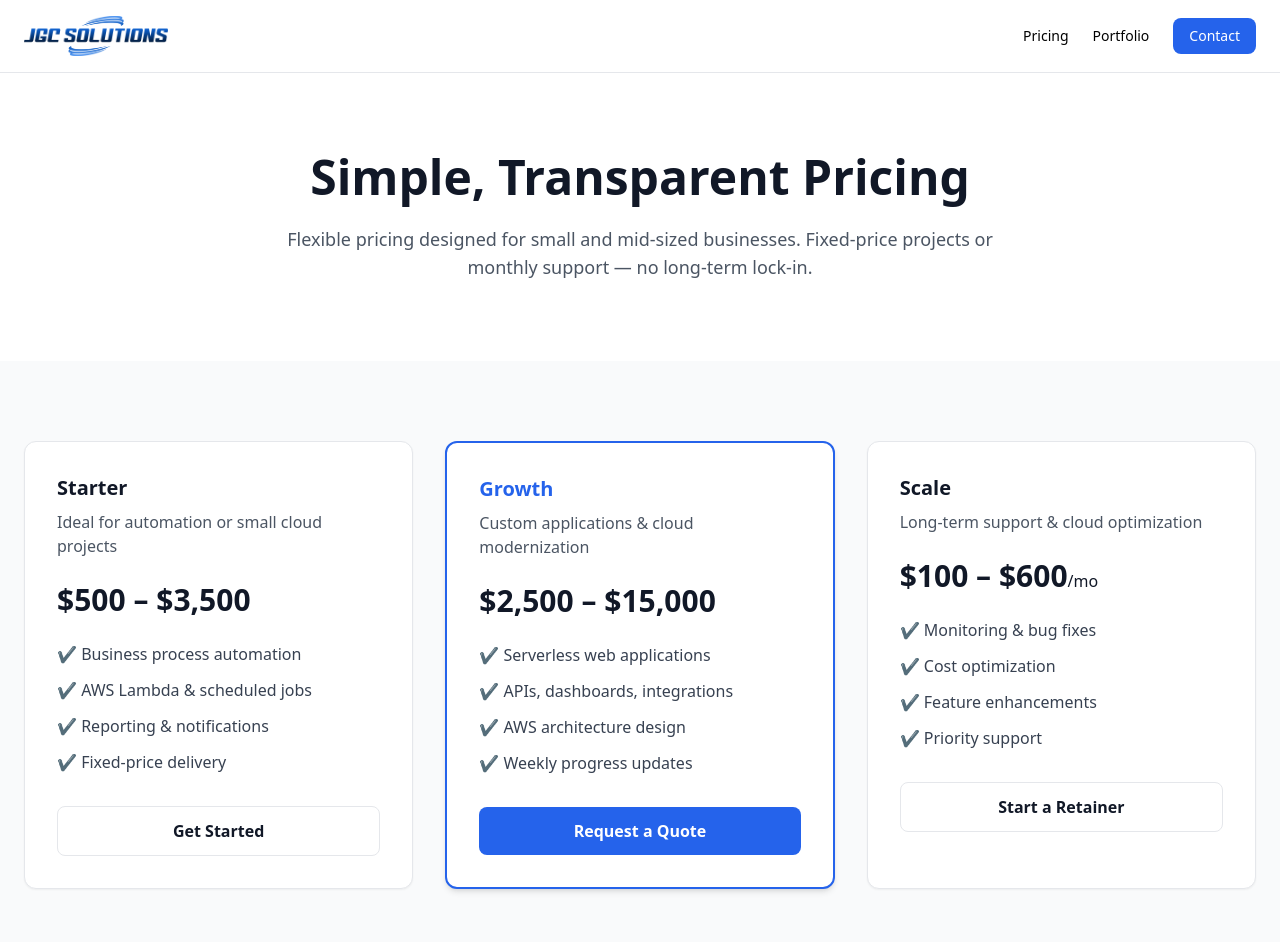
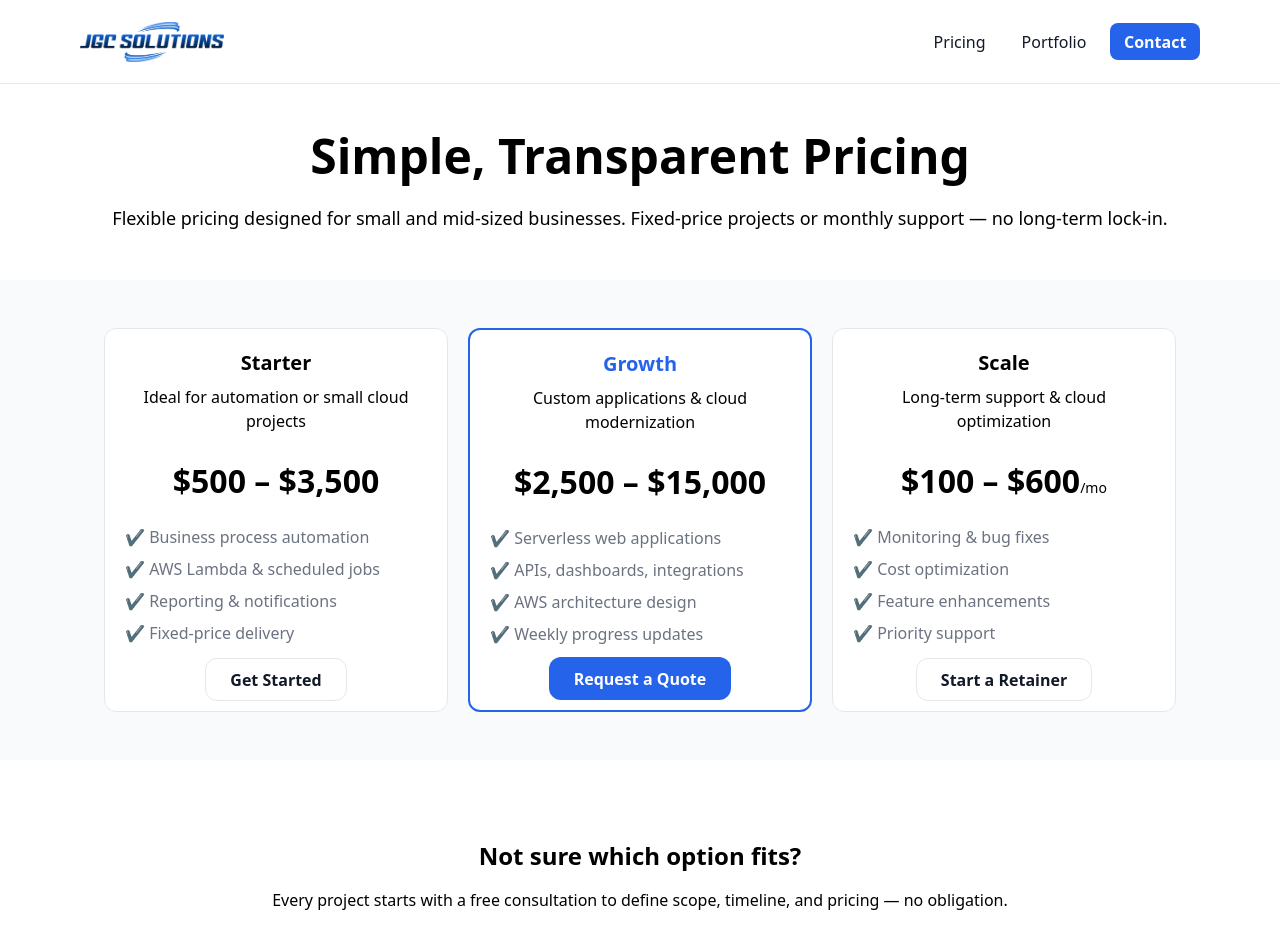
Before and after one commit to jgcsol/website, a Next.js app: page /pricing in a window 1280 px wide. Shown: the top 942 px of the page. Built offline with nearby package versions, Linux system fonts and the light colour scheme.

Commit message:
seperated css

```diff
--- a/app/components/navbar.tsx
+++ b/app/components/navbar.tsx
@@ -2,30 +2,17 @@ import Link from "next/link";
 
 export default function Navbar() {
   return (
-    <nav className="border-b bg-white">
-      <div className="max-w-7xl mx-auto px-6 py-4 flex justify-between items-center">
-
-        {/* Brand */}
-        <Link href="/" className="text-xl font-bold">
-          <img
-          src="/images/logo.png"
-          alt="logo"
-          className="h-10 w-auto mr-3"
-          />
+    <nav className="nav">
+      <div className="container" style={{display:'flex',alignItems:'center',justifyContent:'space-between',padding:'0.6rem 0'}}>
+        <Link href="/" className="nav__brand">
+          <img src="/images/logo.png" alt="logo" className="nav__logo" style={{height:40,marginRight:12}} />
         </Link>
 
-        {/* Navigation */}
-        <div className="flex items-center gap-6 text-sm font-medium">
-          <Link href="/pricing">Pricing</Link>
-          <Link href="/portfolio">Portfolio</Link>
-          <Link
-            href="/contact"
-            className="px-4 py-2 rounded-lg bg-blue-600 text-white hover:bg-blue-700 transition"
-          >
-            Contact
-          </Link>
+        <div className="nav__links">
+          <Link href="/pricing" className="nav__link">Pricing</Link>
+          <Link href="/portfolio" className="nav__link">Portfolio</Link>
+          <Link href="/contact" className="nav__cta">Contact</Link>
         </div>
-
       </div>
     </nav>
   );
--- a/app/contact/page.tsx
+++ b/app/contact/page.tsx
@@ -70,67 +70,40 @@ export default function ContactForm() {
 
 
   return (
-    <section className="max-w-2xl mx-auto px-6 py-20">
-      <h1 className="text-3xl md:text-4xl font-bold text-center mb-6">
-        Contact JGC Solutions
-      </h1>
+    <section className="contact container">
+      <h1 className="contact__title">Contact JGC Solutions</h1>
 
-      <p className="text-center text-gray-600 mb-12">
-        Tell us about your project and we’ll respond within 1 business day.
-      </p>
+      <p className="contact__lead">Tell us about your project and we’ll respond within 1 business day.</p>
 
-      <form onSubmit={handleSubmit} className="space-y-6">
-        <div>
-          <label className="block font-medium mb-1">Name *</label>
-          <input
-            name="name"
-            required
-            className="w-full border rounded-lg px-4 py-3"
-          />
+      <form onSubmit={handleSubmit} className="form">
+        <div className="field">
+          <label>Name *</label>
+          <input name="name" required />
         </div>
 
-        <div>
-          <label className="block font-medium mb-1">Email *</label>
-          <input
-            type="email"
-            name="email"
-            required
-            className="w-full border rounded-lg px-4 py-3"
-          />
+        <div className="field">
+          <label>Email *</label>
+          <input type="email" name="email" required />
         </div>
 
-        <div>
-          <label className="block font-medium mb-1">Company</label>
-          <input
-            name="company"
-            className="w-full border rounded-lg px-4 py-3"
-          />
+        <div className="field">
+          <label>Company</label>
+          <input name="company" />
         </div>
 
-        <div>
-          <label className="block font-medium mb-1">Message *</label>
-          <textarea
-            name="message"
-            rows={5}
-            required
-            className="w-full border rounded-lg px-4 py-3"
-          />
+        <div className="field field--full">
+          <label>Message *</label>
+          <textarea name="message" rows={5} required />
         </div>
 
-        <button
-          type="submit"
-          disabled={loading}
-          className="w-full bg-blue-600 text-white py-3 rounded-lg font-semibold"
-        >
-          {loading ? "Sending..." : "Send Message"}
-        </button>
+        <div className="form__actions">
+          <button type="submit" disabled={loading} className="btn btn--primary">
+            {loading ? "Sending..." : "Send Message"}
+          </button>
+        </div>
 
         {feedback && (
-          <p
-            className={`text-center font-medium ${
-              isError ? "text-red-600" : "text-green-600"
-            }`}
-          >
+          <p className={`feedback ${isError ? "feedback--error" : "feedback--success"}`}>
             {feedback}
           </p>
         )}
--- a/app/layout.tsx
+++ b/app/layout.tsx
@@ -1,6 +1,11 @@
 import type { Metadata } from "next";
 import { Geist, Geist_Mono } from "next/font/google";
 import "../styles/global.css";
+import "../styles/home.css";
+import "../styles/contact.css";
+import "../styles/portfolio.css";
+import "../styles/pricing.css";
+import "../styles/navbar.css";
 import Navbar from "./components/navbar";
 
 const geistSans = Geist({ variable: "--font-geist-sans", subsets: ["latin"] });
--- a/app/portfolio/page.tsx
+++ b/app/portfolio/page.tsx
@@ -49,54 +49,39 @@ const caseStudies: CaseStudy[] = [
 
 export default function PortfolioPage() {
   return (
-    <main className="bg-white text-gray-900">
+    <main>
 
       {/* HEADER */}
-      <section className="max-w-5xl mx-auto px-6 py-20 text-center">
-        <h1 className="text-4xl md:text-5xl font-bold">
-          Portfolio & Case Studies
-        </h1>
-        <p className="mt-6 text-lg text-gray-600">
-          Real-world examples of cloud solutions built with AWS to improve
-          performance, scalability, and operational efficiency.
-        </p>
+      <section className="portfolio container">
+        <h1 className="text-4xl md:text-5xl font-bold">Portfolio & Case Studies</h1>
+        <p className="mt-6 text-lg">Real-world examples of cloud solutions built with AWS to improve performance, scalability, and operational efficiency.</p>
       </section>
 
       {/* CASE STUDIES */}
-      <section className="max-w-6xl mx-auto px-6 pb-20 grid md:grid-cols-2 gap-8">
+      <section className="container portfolio__grid pb-20">
         {caseStudies.map((project) => (
-          <div
-            key={project.title}
-            className="border rounded-xl p-6 shadow-sm hover:shadow-md transition"
-          >
-            <h3 className="text-xl font-semibold">{project.title}</h3>
+          <div key={project.title} className="portfolio__item">
+            <h3 className="portfolio__title">{project.title}</h3>
 
-            <p className="mt-3 text-gray-600">{project.description}</p>
+            <p className="portfolio__excerpt">{project.description}</p>
 
             <div className="mt-4">
               <p className="font-medium">Technology Stack</p>
-              <ul className="mt-2 flex flex-wrap gap-2">
+              <ul className="mt-2" style={{display: 'flex', flexWrap: 'wrap', gap: '0.5rem'}}>
                 {project.stack.map((tech) => (
-                  <li
-                    key={tech}
-                    className="text-sm bg-gray-100 px-3 py-1 rounded-full"
-                  >
+                  <li key={tech} className="text-sm" style={{background:'#f3f4f6',padding:'0.25rem 0.6rem',borderRadius:999}}>
                     {tech}
                   </li>
                 ))}
               </ul>
             </div>
 
-            <p className="mt-4 text-gray-700">
+            <p className="mt-4">
               <span className="font-medium">Outcome:</span> {project.outcome}
             </p>
 
             {project.diagram && (
-              <img
-                src={project.diagram}
-                alt={`${project.title} architecture diagram`}
-                className="mt-6 rounded-lg border"
-              />
+              <img src={project.diagram} alt={`${project.title} architecture diagram`} className="mt-6 rounded-lg border" />
             )}
           </div>
         ))}
@@ -104,19 +89,10 @@ export default function PortfolioPage() {
 
       {/* CTA */}
       <section className="bg-gray-50 py-20 text-center">
-        <h2 className="text-2xl md:text-3xl font-bold">
-          Want similar results for your business?
-        </h2>
-        <p className="mt-4 text-gray-600">
-          Let’s discuss your goals and design a solution that fits your needs.
-        </p>
+        <h2 className="text-2xl md:text-3xl font-bold">Want similar results for your business?</h2>
+        <p className="mt-4">Let’s discuss your goals and design a solution that fits your needs.</p>
 
-        <Link
-          href="/contact"
-          className="mt-8 inline-block px-8 py-3 bg-blue-600 text-white rounded-lg font-semibold hover:bg-blue-700 transition"
-        >
-          Schedule a Consultation
-        </Link>
+        <Link href="/contact" className="mt-8 inline-block px-8 py-3 bg-blue-600 text-white rounded-lg font-semibold hover:bg-blue-700 transition">Schedule a Consultation</Link>
       </section>
 
     </main>
--- a/app/pricing/page.tsx
+++ b/app/pricing/page.tsx
@@ -2,101 +2,70 @@ import Link from "next/link";
 
 export default function Pricing() {
   return (
-    <main className="bg-white text-gray-900">
+    <main>
 
       {/* HEADER */}
-      <section className="max-w-7xl mx-auto px-6 py-20 text-center">
-        <h1 className="text-4xl md:text-5xl font-bold">
-          Simple, Transparent Pricing
-        </h1>
-        <p className="mt-6 text-lg text-gray-600 max-w-3xl mx-auto">
-          Flexible pricing designed for small and mid-sized businesses.
-          Fixed-price projects or monthly support — no long-term lock-in.
-        </p>
+      <section className="pricing container">
+        <h1 className="text-4xl md:text-5xl font-bold ">Simple, Transparent Pricing</h1>
+        <p className="mt-6 text-lg">Flexible pricing designed for small and mid-sized businesses. Fixed-price projects or monthly support — no long-term lock-in.</p>
       </section>
 
       {/* PRICING CARDS */}
-      <section className="bg-gray-50 py-20">
-        <div className="max-w-7xl mx-auto px-6 grid md:grid-cols-3 gap-8">
+      <section className="pricing bg-gray-50">
+        <div className="container pricing__grid">
 
-          {/* STARTER */}
-          <div className="bg-white border rounded-xl p-8 shadow-sm">
+          <div className="pricing__card">
             <h3 className="text-xl font-semibold">Starter</h3>
-            <p className="mt-2 text-gray-600">
-              Ideal for automation or small cloud projects
-            </p>
+            <p className="mt-2">Ideal for automation or small cloud projects</p>
 
-            <p className="mt-6 text-3xl font-bold">
-              $500 – $3,500
-            </p>
+            <p className="mt-6 pricing__price">$500 – $3,500</p>
 
-            <ul className="mt-6 space-y-3 text-gray-700">
-              <li>✔ Business process automation</li>
-              <li>✔ AWS Lambda & scheduled jobs</li>
-              <li>✔ Reporting & notifications</li>
-              <li>✔ Fixed-price delivery</li>
+            <ul className="pricing__features">
+              <li className="pricing__feature">✔ Business process automation</li>
+              <li className="pricing__feature">✔ AWS Lambda & scheduled jobs</li>
+              <li className="pricing__feature">✔ Reporting & notifications</li>
+              <li className="pricing__feature">✔ Fixed-price delivery</li>
             </ul>
 
-            <Link
-              href="/contact"
-              className="mt-8 inline-block w-full text-center px-6 py-3 border rounded-lg font-semibold hover:bg-gray-100 transition"
-            >
-              Get Started
-            </Link>
+            <div className="pricing__cta">
+              <Link href="/contact" className="btn btn--ghost">Get Started</Link>
+            </div>
           </div>
 
-          {/* GROWTH */}
-          <div className="bg-white border-2 border-blue-600 rounded-xl p-8 shadow-md">
-            <h3 className="text-xl font-semibold text-blue-600">
-              Growth
-            </h3>
-            <p className="mt-2 text-gray-600">
-              Custom applications & cloud modernization
-            </p>
+          <div className="pricing__card" style={{borderWidth:2,borderColor:'#2563eb'}}>
+            <h3 className="text-xl font-semibold" style={{color:'#2563eb'}}>Growth</h3>
+            <p className="mt-2">Custom applications & cloud modernization</p>
 
-            <p className="mt-6 text-3xl font-bold">
-              $2,500 – $15,000
-            </p>
+            <p className="mt-6 pricing__price">$2,500 – $15,000</p>
 
-            <ul className="mt-6 space-y-3 text-gray-700">
-              <li>✔ Serverless web applications</li>
-              <li>✔ APIs, dashboards, integrations</li>
-              <li>✔ AWS architecture design</li>
-              <li>✔ Weekly progress updates</li>
+            <ul className="pricing__features">
+              <li className="pricing__feature">✔ Serverless web applications</li>
+              <li className="pricing__feature">✔ APIs, dashboards, integrations</li>
+              <li className="pricing__feature">✔ AWS architecture design</li>
+              <li className="pricing__feature">✔ Weekly progress updates</li>
             </ul>
 
-            <Link
-              href="/contact"
-              className="mt-8 inline-block w-full text-center px-6 py-3 bg-blue-600 text-white rounded-lg font-semibold hover:bg-blue-700 transition"
-            >
-              Request a Quote
-            </Link>
+            <div className="pricing__cta">
+              <Link href="/contact" className="btn btn--primary">Request a Quote</Link>
+            </div>
           </div>
 
-          {/* SCALE */}
-          <div className="bg-white border rounded-xl p-8 shadow-sm">
+          <div className="pricing__card">
             <h3 className="text-xl font-semibold">Scale</h3>
-            <p className="mt-2 text-gray-600">
-              Long-term support & cloud optimization
-            </p>
+            <p className="mt-2">Long-term support & cloud optimization</p>
 
-            <p className="mt-6 text-3xl font-bold">
-              $100 – $600<span className="text-base font-normal">/mo</span>
-            </p>
+            <p className="mt-6 pricing__price">$100 – $600<span style={{fontSize:'0.875rem',fontWeight:400}}>/mo</span></p>
 
-            <ul className="mt-6 space-y-3 text-gray-700">
-              <li>✔ Monitoring & bug fixes</li>
-              <li>✔ Cost optimization</li>
-              <li>✔ Feature enhancements</li>
-              <li>✔ Priority support</li>
+            <ul className="pricing__features">
+              <li className="pricing__feature">✔ Monitoring & bug fixes</li>
+              <li className="pricing__feature">✔ Cost optimization</li>
+              <li className="pricing__feature">✔ Feature enhancements</li>
+              <li className="pricing__feature">✔ Priority support</li>
             </ul>
 
-            <Link
-              href="/contact"
-              className="mt-8 inline-block w-full text-center px-6 py-3 border rounded-lg font-semibold hover:bg-gray-100 transition"
-            >
-              Start a Retainer
-            </Link>
+            <div className="pricing__cta">
+              <Link href="/contact" className="btn btn--ghost">Start a Retainer</Link>
+            </div>
           </div>
 
         </div>
@@ -104,20 +73,10 @@ export default function Pricing() {
 
       {/* FAQ / FOOTER CTA */}
       <section className="py-20 text-center max-w-4xl mx-auto px-6">
-        <h2 className="text-2xl font-bold">
-          Not sure which option fits?
-        </h2>
-        <p className="mt-4 text-gray-600">
-          Every project starts with a free consultation to define scope,
-          timeline, and pricing — no obligation.
-        </p>
+        <h2 className="text-2xl font-bold">Not sure which option fits?</h2>
+        <p className="mt-4">Every project starts with a free consultation to define scope, timeline, and pricing — no obligation.</p>
 
-        <Link
-          href="/contact"
-          className="mt-8 inline-block px-8 py-3 bg-blue-600 text-white rounded-lg font-semibold hover:bg-blue-700 transition"
-        >
-          Schedule a Free Consultation
-        </Link>
+        <Link href="/contact" className="mt-8 inline-block px-8 py-3 btn btn--primary">Schedule a Free Consultation</Link>
       </section>
 
     </main>
--- /dev/null
+++ b/styles/contact.css
@@ -0,0 +1,28 @@
+/* Contact page styles */
+:root{--bg:#ffffff;--text:#111827;--muted:#6b7280;--accent:#2563eb;--border:#e5e7eb}
+.contact{padding:3rem 0;text-align:center}
+.contact .container{max-width:720px;margin:0 auto}
+.contact__title{font-size:1.75rem;font-weight:700;margin:0}
+.contact__lead{margin-top:0.5rem;color:var(--muted)}
+
+.form{margin-top:1.25rem;display:grid;gap:1rem;text-align:left;width:100%}
+.form{max-width:720px;margin-left:auto;margin-right:auto}
+.field{display:flex;flex-direction:column}
+.field label{font-size:.95rem;margin-bottom:.5rem;font-weight:600;color:var(--text)}
+.field input,.field textarea{padding:.75rem 0.9rem;border:1px solid var(--border);border-radius:.5rem;font-size:1rem;width:100%;background:#fff}
+.field input:focus,.field textarea:focus{outline:none;box-shadow:0 0 0 3px rgba(37,99,235,0.08);border-color:var(--accent)}
+.field textarea{min-height:160px;resize:vertical}
+
+.form__actions{display:flex;justify-content:center;margin-top:1rem;align-content: center;grid-column:1 / -1}
+.form .btn{min-width:14rem}
+
+.feedback{margin-top:1rem;text-align:center;font-weight:600}
+.feedback--error{color:#dc2626}
+.feedback--success{color:#16a34a}
+
+/* responsive */
+@media(min-width:768px){
+	.form{grid-template-columns:1fr 1fr}
+	.field--full{grid-column:1 / -1}
+	.form__actions{justify-content:center;grid-column:1 / -1}
+}
--- /dev/null
+++ b/styles/home.css
@@ -0,0 +1,63 @@
+:root{
+  --bg:#ffffff;
+  --text:#111827;
+  --muted:#6b7280;
+  --blue:#2563eb;
+  --blue-dark:#1e40af;
+  --surface:#f9fafb;
+  --border:#e5e7eb;
+}
+
+/* Layout utilities */
+.container{max-width:1120px;margin:0 auto;padding:0 1.5rem}
+.section{padding:4rem 0}
+
+/* HERO */
+.hero{background:var(--bg);color:var(--text);text-align:center;padding:6rem 0}
+.hero__title{font-weight:700;line-height:1.05;font-size:2.25rem}
+@media(min-width:768px){.hero__title{font-size:3.75rem}}
+.hero__highlight{color:var(--blue)}
+.hero__lead{margin-top:1.5rem;color:var(--muted);max-width:48rem;margin-left:auto;margin-right:auto}
+.hero__actions{margin-top:2.5rem;display:flex;justify-content:center;gap:1rem}
+
+/* Buttons */
+.btn{padding:0.6rem 1.5rem;border-radius:0.75rem;font-weight:600;transition:background-color .15s, color .15s}
+.btn--primary{background:var(--blue);color:#fff;border:1px solid transparent}
+.btn--primary:hover{background:var(--blue-dark)}
+.btn--ghost{background:transparent;color:var(--text);border:1px solid var(--border)}
+.btn--ghost:hover{background:#f3f4f6}
+
+/* White variant used for CTAs on colored sections */
+.btn--white{background:#ffffff;color:var(--blue);border:1px solid transparent}
+.btn--white:hover{background:#f3f4f6}
+
+/* SERVICES */
+.services{background:var(--surface);padding:3rem 0}
+.services{ text-align:center }
+.services__grid{display:grid;gap:2rem;grid-template-columns:1fr}
+@media(min-width:768px){.services__grid{grid-template-columns:repeat(3,1fr)}}
+.service-card{background:#fff;border-radius:0.75rem;padding:1.25rem;border:1px solid var(--border);box-shadow:0 1px 4px rgba(2,6,23,0.04)}
+.service-card__title{font-weight:600}
+.service-card__text{margin-top:.75rem;color:var(--muted)}
+/* keep card content left-aligned for readability */
+.service-card{ text-align:left }
+
+/* WHY + RESULTS */
+.why{padding:3rem 0}
+.why__grid{display:grid;gap:2.5rem}
+@media(min-width:768px){.why__grid{grid-template-columns:1fr 1fr}}
+.why__list{color:var(--text);line-height:1.6}
+.results-card{background:#eff6ff;border-radius:0.75rem;padding:1.5rem}
+.results-card__title{color:#1e3a8a;font-weight:700}
+
+/* CTA */
+.cta{background:var(--blue);color:#fff;padding:3.5rem 0;text-align:center}
+.cta__title{font-weight:700;font-size:1.75rem}
+.cta__lead{margin-top:0.5rem}
+.cta__actions{margin-top:1.5rem}
+.cta .btn{border-radius:0.5rem}
+
+/* small helpers */
+.muted{color:var(--muted)}
+.mt-4{margin-top:1rem}
+.mt-6{margin-top:1.5rem}
--- /dev/null
+++ b/styles/navbar.css
@@ -0,0 +1,10 @@
+/* Navbar styles */
+:root{--bg:#ffffff;--text:#111827;--accent:#2563eb;--border:#e5e7eb}
+.nav{display:flex;align-items:center;justify-content:space-between;padding:.75rem 1.5rem;border-bottom:1px solid var(--border);background:var(--bg)}
+.nav__brand{font-weight:700;color:var(--text)}
+.nav__links{display:flex;gap:.75rem;align-items:center}
+.nav__link{color:var(--text);padding:.5rem .75rem;border-radius:.5rem;text-decoration:none}
+.nav__link:hover{background:#f3f4f6}
+.nav__cta{padding:.4rem .85rem;border-radius:.5rem;background:var(--accent);color:#fff;font-weight:600}
+
+@media(max-width:768px){.nav__links{display:none}}
--- /dev/null
+++ b/styles/portfolio.css
@@ -0,0 +1,14 @@
+/* Portfolio page styles */
+:root{--bg:#fff;--muted:#6b7280;--card-bg:#fff;--border:#e5e7eb}
+.portfolio{padding:3rem 0;text-align:center}
+.portfolio__grid{display:grid;gap:1.25rem;grid-template-columns:1fr;margin-bottom: 2rem;}
+@media(min-width:640px){.portfolio__grid{grid-template-columns:repeat(2,2fr)}}
+@media(min-width:1024px){.portfolio__grid{grid-template-columns:repeat(2,2fr)}}
+.portfolio__item{background:var(--card-bg);border:1px solid var(--border);border-radius:.75rem;overflow:hidden}
+.portfolio__thumb{width:100%;height:180px;object-fit:cover;display:block}
+.portfolio__meta{padding:1rem}
+.portfolio__title{font-weight:600}
+.portfolio__excerpt{margin-top:.5rem;color:var(--muted);font-size:.95rem}
+.portfolio__cta{display:flex;justify-content:flex-end;margin-top:.75rem}
+/* keep individual portfolio cards left-aligned */
+.portfolio__item{ text-align:left;padding:1rem }
--- /dev/null
+++ b/styles/pricing.css
@@ -0,0 +1,10 @@
+/* Pricing page styles */
+:root{--bg:#fff;--muted:#6b7280;--accent:#2563eb;--card:#fff;--border:#e5e7eb}
+.pricing{padding:3rem 0;text-align:center}
+.pricing__grid{display:grid;gap:1.25rem;grid-template-columns:1fr}
+@media(min-width:768px){.pricing__grid{grid-template-columns:repeat(3,1fr)}}
+.pricing__card{background:var(--card);border:1px solid var(--border);border-radius:.75rem;padding:1.25rem;display:flex;flex-direction:column;align-items:stretch}
+.pricing__price{font-size:2rem;font-weight:700}
+.pricing__features{margin-top:1rem;flex:1}
+.pricing__feature{display:flex;align-items:flex-start;gap:.5rem;padding:.25rem 0;color:var(--muted)}
+.pricing__cta{margin-top:1rem}
```
Also changed, not shown: app/page.tsx (+56 -82 lines).
